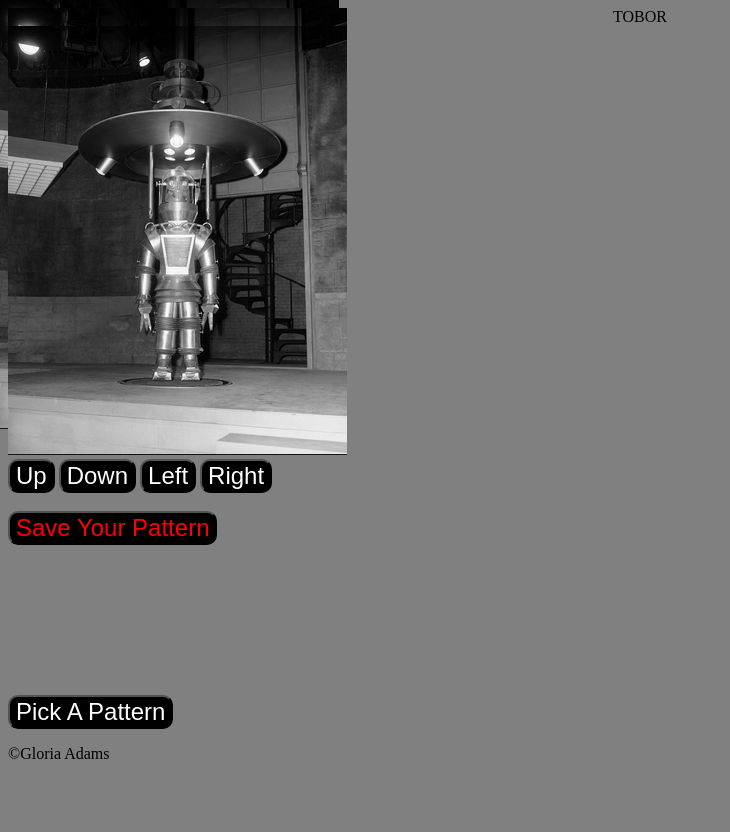
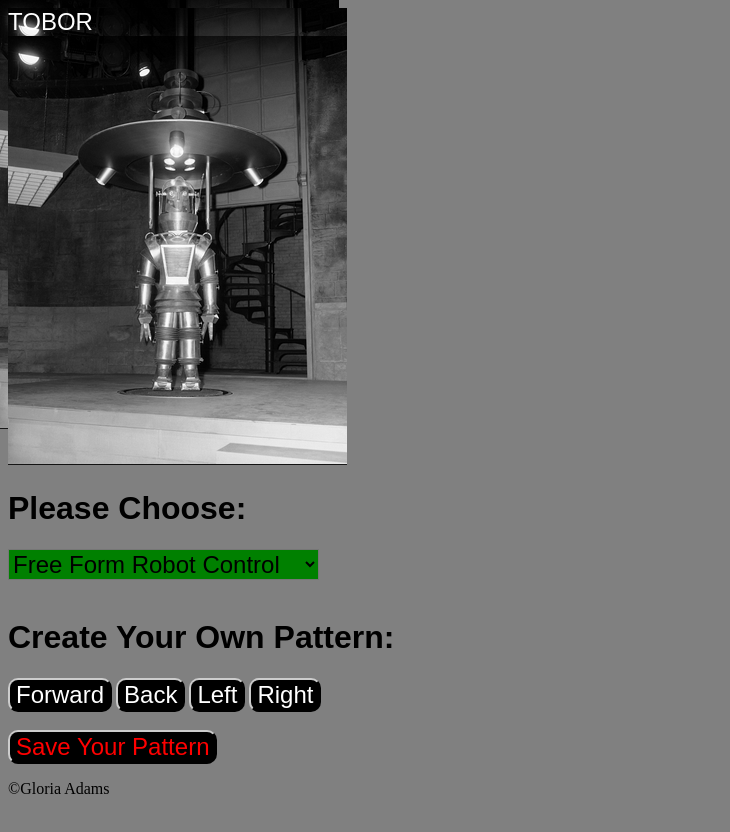
Before and after one commit to phil-xor31/robot, a plain HTML site: page index.html in a window 1280 px wide. Shown: the whole page, without its empty margins (0-730 px from the left). After the commit the page ends 808 px from the top, so only its background shows below. Drawn offline with nearby package versions, Linux system fonts and the light colour scheme.

Commit message:
UL changes to HTML CSS added py folder

```diff
--- a/index.html
+++ b/index.html
@@ -14,26 +14,35 @@
 <img src="images/toborWatermark.png" alt="Tobor"/>
 
 <!-- Sticky Footer -->
-<div id="wrap">
 
-	<div id="main">
+	<!-- <button class"btn">Pick a Pattern -->
+		<h1> Please Choose:</h1>
+			<select id="menu">
+				<option>Free Form Robot Control</option>
+				<option>Pick A Readymade Pattern</option>
+				<option>Create Your Own Pattern</option>
+			</select>
 
-		<button id="up" class="btn">Up</button>
-		<button id="down" class="btn">Down</button>
+	<!-- Set up Buttons -->
+		<br>
+		<br>
+
+		<h1><b>Create Your Own Pattern:</b></h1>
+		<button id="fwd" class="btn">Forward</button>
+		<button id="back" class="btn">Back</button>
 		<button id="left" class="btn">Left</button>
 		<button id="right" class="btn">Right</button>
 		<br>
 		<br>
-		<button id="save" class="btn" type="submit">Save Your Pattern</button>
-	</div>
-	<div>
-		<button class="btn">Pick A Pattern</button>
-		<br>
 
-</div>
+		<form action="" method="post">
+			<button id="save" class="btn" type="submit">Save Your Pattern</button>
 
-<div id="footer">
-</div>
+
+
+
+
+
 
 
 
--- a/main.js
+++ b/main.js
@@ -1,4 +1,34 @@
-$function () {
+
+$(function () {
+// Set init state to Free Form
+('.btn').addClass('.freefm');
+
+
+('#menu').on('change', function() {
+
+	('btn').removeClass('')
+
+});
+
+('#fwd').on('click', function() {
+	// AJAX calls in here
+
+});
+
+('#back').on('click', function() {
+	// AJAX calls in here
+
+});
+
+('#left').on('click', function() {
+	// AJAX calls in here
+
+});
+
+('#right').on('click', function() {
+	// AJAX calls in here
+
+});
 
 
 
@@ -14,4 +44,6 @@ $function () {
 
 
 
-}
+
+
+});
--- a/styles.css
+++ b/styles.css
@@ -1,8 +1,11 @@
+/*TOBOR CSS*/
+#heading { /* TOBOR name on image */
+	text-align: left;
+	color: white;
+	font-size: 1.5em;
+	font-family: sans-serif;
+}
 
-#heading {
-	text-align: center;
-}
-/****Sticky Footer css ****/
 html, body {
 	height: 100%;
 	background-color: gray;
@@ -10,20 +13,9 @@ html, body {
 	background-repeat: no-repeat;
 }
 
-#wrap {min-height: 100%;
+h1 {
+	font-family: sans-serif;
 }
-
-#main {overflow:auto;
-	padding-bottom: 150px;
-}  /* must be same height as the footer */
-
-#footer {position: relative;
-	margin-top: -150px; /* negative value of footer height */
-	height: 150px;
-	clear:both;
-}
-/*From: http://www.cssstickyfooter.com/using-sticky-footer-code.html*/
-/*End sticky footer code*/
 
 .btn {
 	/*font-family "dot matrix"*/
@@ -32,13 +24,19 @@ html, body {
 	border-radius: 10px;
 	color: white;
 	background-color: black;
+	border-left: 2px solid #ccc;
+	border-top: 2px solid #ccc;
 }
 
-#up {
+#menu {
+	background-color: green;
+	font-size: 1.5em;
+}
+#fwd {
 
 }
 
-#down {
+#back {
 
 }
 
```
Also changed, not shown: 1 other file.
